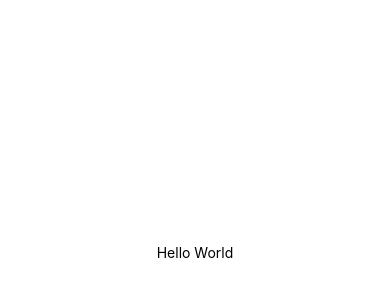
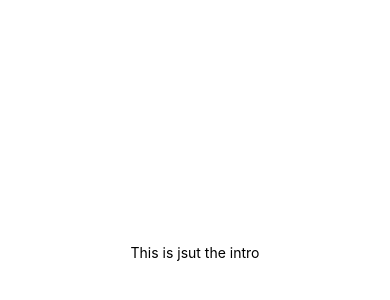
Before and after one commit to witehound/react-native-travel-adviser, a React Native app: screen / in a window 390 px wide. Shown: the part 170-470 px from the top of the page. Built offline with nearby package versions, Linux system fonts and the light colour scheme.

Commit message:
stimulator is ready

```diff
--- a/App.js
+++ b/App.js
@@ -4,7 +4,7 @@ import { StyleSheet, Text, View } from "react-native";
 export default function App() {
   return (
     <View style={styles.container}>
-      <Text>Hello World</Text>
+      <Text>This is jsut the intro</Text>
       <StatusBar style="auto" />
     </View>
   );
```
